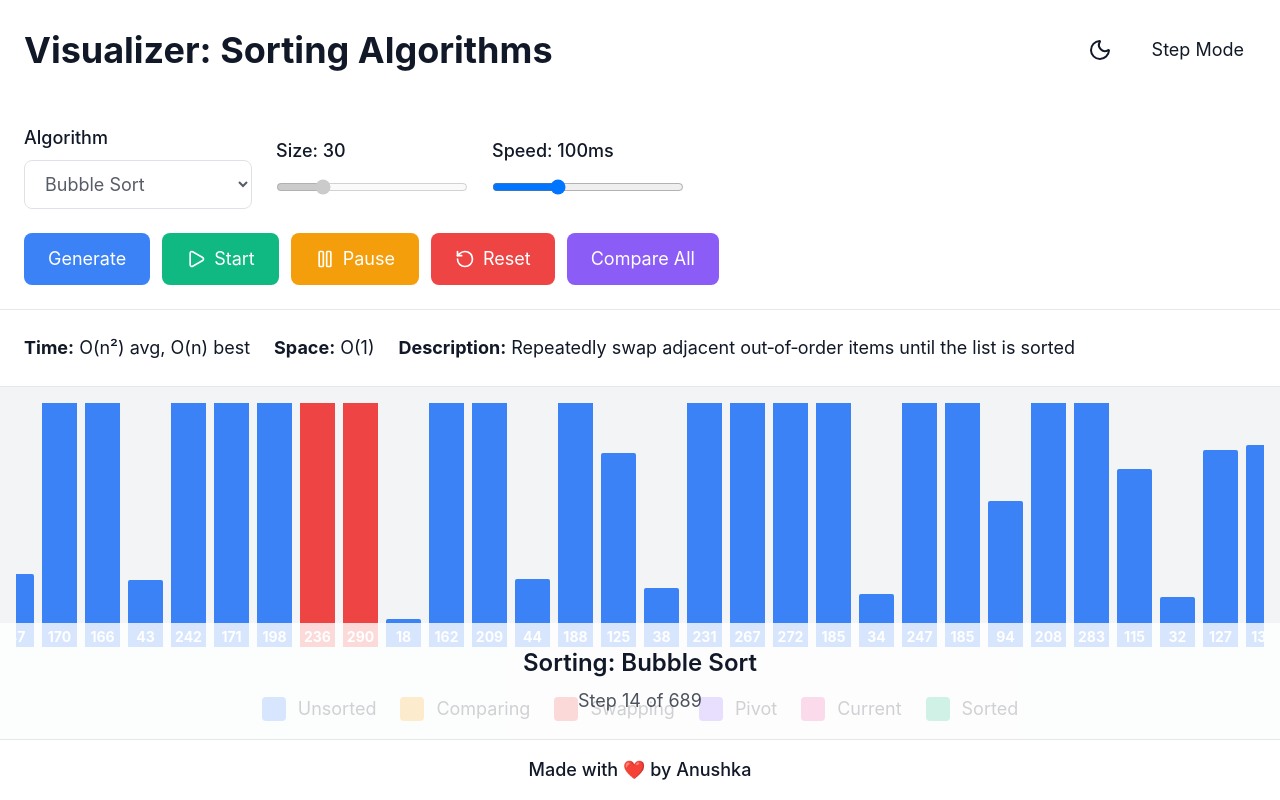
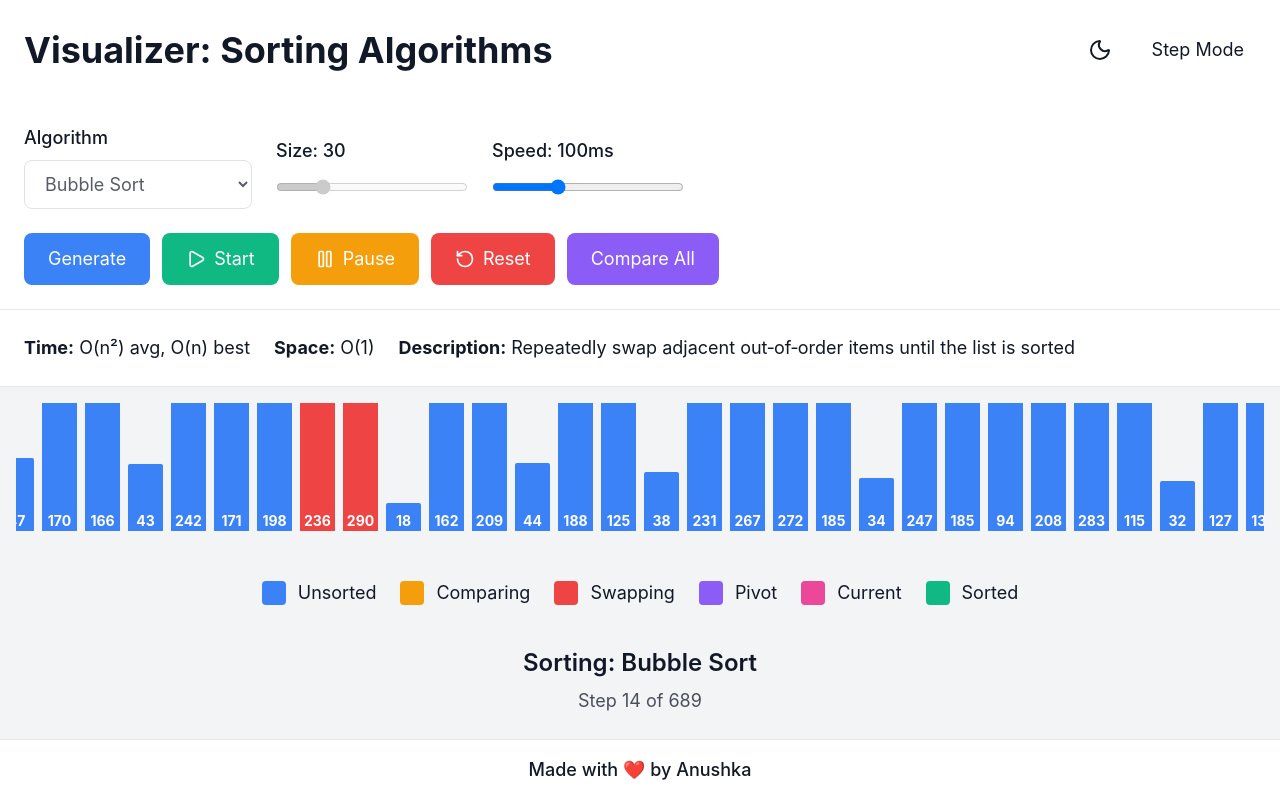
Before and after one commit to AnushkaPhogat16/sorting-algorithms-visualizer, a React (Create React App) app: page / in a window 1280 px wide. Both pictures are taken after a click on the button "Start". Built offline with nearby package versions, Linux system fonts and the light colour scheme; the HTML template or start-up script is replaced by a standard one.

Commit message:
Update alignment in App.js

```diff
--- a/src/App.js
+++ b/src/App.js
@@ -892,8 +892,8 @@ export default function SortingVisualizer() {
       )}
 
       {/* Visualization */}
-      <div className="relative flex-1 flex-shrink-0 flex flex-col justify-start items-center overflow-hidden px-4 py-4">
-        <div className="flex items-end justify-center w-full overflow-x-auto" style={{ height: '450px' }}>
+      <div className="flex-1 flex-shrink-0 flex flex-col justify-start items-center overflow-hidden px-4 py-4">
+        <div className="flex items-end justify-center w-full flex-1 overflow-x-auto">
           <div className="flex items-end justify-center min-h-full">
             {array.map((value, index) => (
               <Bar
@@ -906,13 +906,6 @@ export default function SortingVisualizer() {
               />
             ))}
           </div>
-          {/* Status */}
-          {animating && (
-            <div className="absolute bottom-0 left-0 w-full p-6 text-center bg-opacity-80 bg-white dark:bg-gray-800 z-10">
-              <p className="text-2xl font-semibold">{paused ? 'Paused' : 'Sorting'}: {currentAlgo.name}</p>
-              <p className="text-lg opacity-75 mt-2">Step {step} of {animations.length}</p>
-            </div>
-          )}
         </div>
 
         {/* Legend */}
@@ -948,7 +941,13 @@ export default function SortingVisualizer() {
         </div>
       </div>
 
-
+      {/* Status */}
+      {animating && (
+        <div className="p-6 text-center flex-shrink-0">
+          <p className="text-2xl font-semibold">{paused ? 'Paused' : 'Sorting'}: {currentAlgo.name}</p>
+          <p className="text-lg opacity-75 mt-2">Step {step} of {animations.length}</p>
+        </div>
+      )}
 
       {/* Footer */}
       <div className={`${dark ? 'bg-gray-800' : 'bg-white'} p-4 border-t ${dark ? 'border-gray-700' : 'border-gray-200'} flex-shrink-0`}>
```
